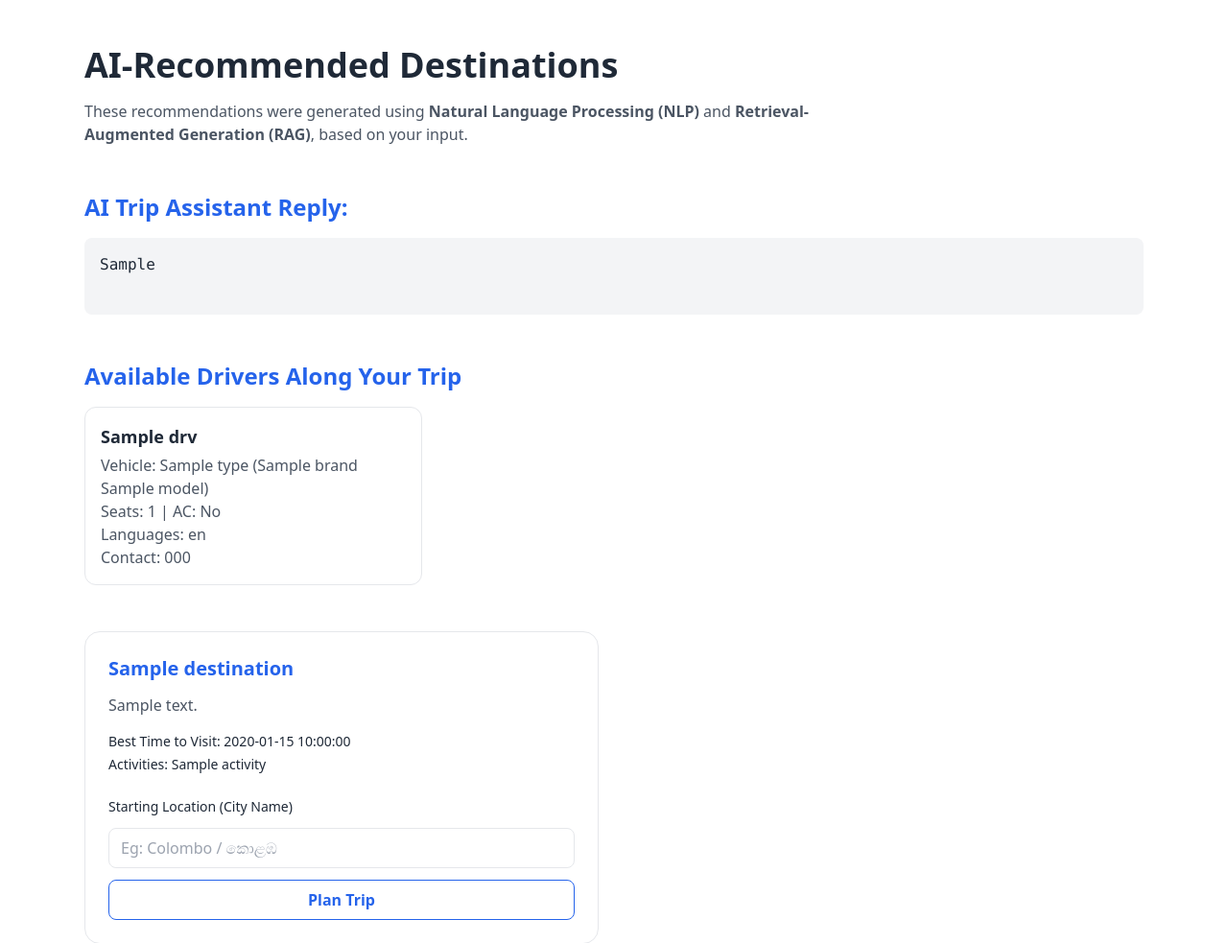
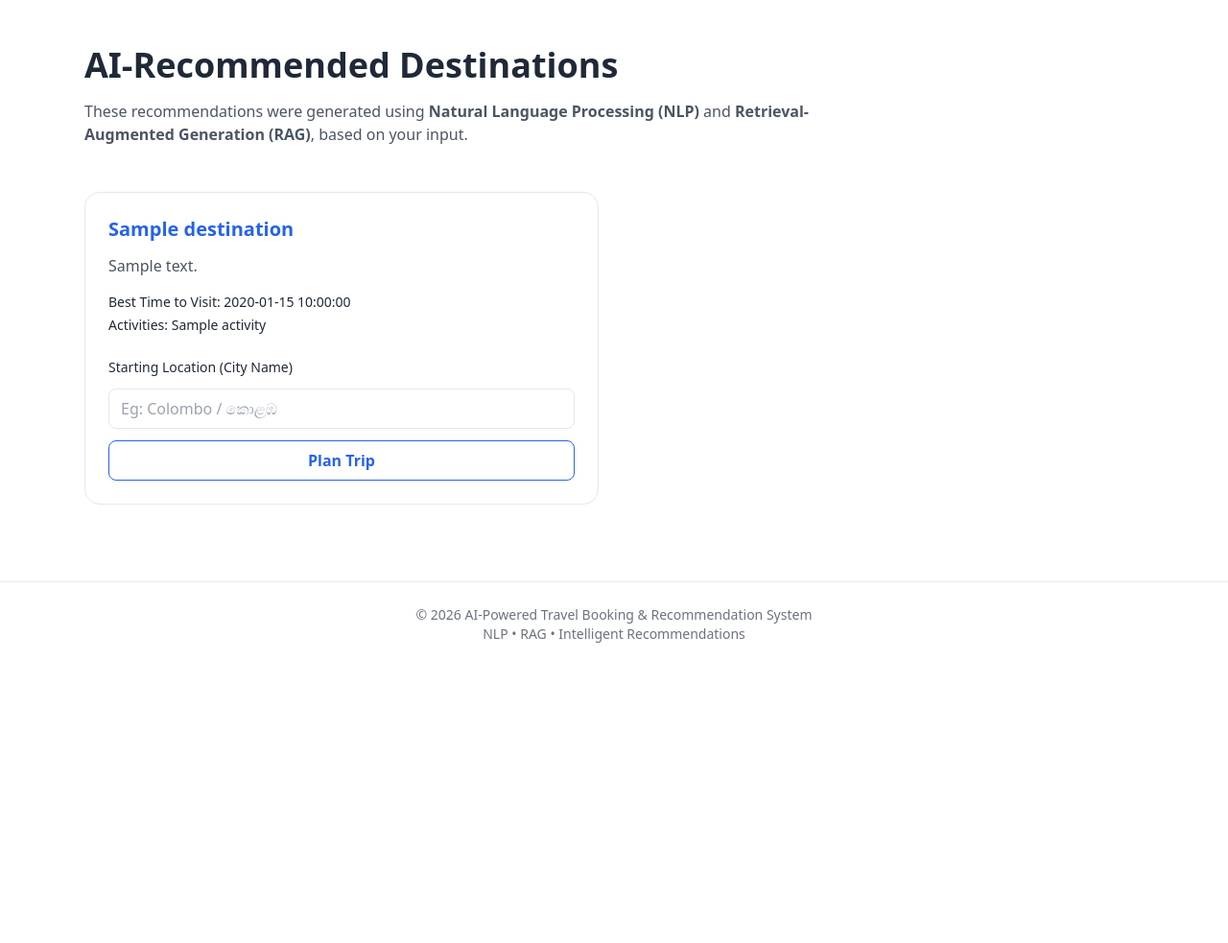
Before and after one commit to Sahasra-Kesara/travel-app-ai, a Flask app: template app/templates/destination.html in a window 1280 px wide. Shown: the part 65-1048 px from the top of the page at 96% size. After the commit the page ends 735 px from the top, so only its background shows below. Run offline with Flask 3, Linux system fonts and the light colour scheme; the template is opened without the code that fills it: most values are stand-ins (such as "Sample title", 1, 10 or a date in 2020); parts of the project's set-up code (start-up, migrations or seed data) failed here and were passed over; some libraries are stand-ins or nearby versions.

Commit message:
Removed unwanted

```diff
--- a/app/templates/destination.html
+++ b/app/templates/destination.html
@@ -33,40 +33,6 @@
         based on your input.
     </p>
 </section>
-
-<!-- AI Reply Section -->
-{% if ai_reply %}
-<section class="max-w-6xl mx-auto px-6 mb-12">
-    <h3 class="text-2xl font-semibold text-blue-600 mb-4">
-        AI Trip Assistant Reply:
-    </h3>
-    <pre class="bg-gray-100 p-4 rounded-lg text-gray-800 whitespace-pre-wrap">
-{{ ai_reply }}
-    </pre>
-</section>
-{% endif %}
-
-<!-- Drivers Section -->
-{% if drivers %}
-<section class="max-w-6xl mx-auto px-6 mb-12">
-    <h3 class="text-2xl font-semibold text-blue-600 mb-4">
-        Available Drivers Along Your Trip
-    </h3>
-    <div class="grid grid-cols-1 md:grid-cols-2 lg:grid-cols-3 gap-6">
-        {% for drv in drivers %}
-        <div class="border rounded-xl p-4 hover:shadow-lg transition">
-            <h4 class="text-lg font-semibold text-gray-800">{{ drv.name }}</h4>
-            <p class="text-gray-600 mt-1">
-                Vehicle: {{ drv.vehicle.type }} ({{ drv.vehicle.brand }} {{ drv.vehicle.model }})<br>
-                Seats: {{ drv.vehicle.seat_count }} | AC: {{ 'Yes' if drv.vehicle.AC else 'No' }}<br>
-                Languages: {{ drv.languages | join(', ') }}<br>
-                Contact: {{ drv.phone }}
-            </p>
-        </div>
-        {% endfor %}
-    </div>
-</section>
-{% endif %}
 
 <!-- Results Section -->
 <section class="max-w-6xl mx-auto px-6 pb-20">
@@ -115,7 +81,6 @@
 
             <input type="hidden" name="end_lat" value="{{ rec.destination.coordinates.lat }}">
             <input type="hidden" name="end_lon" value="{{ rec.destination.coordinates.lon }}">
-            <input type="hidden" name="destination_name" value="{{ rec.destination.name }}">
 
             <button
                 type="submit"
```
Also changed, not shown: app/routes_user.py (+7 -32 lines).
